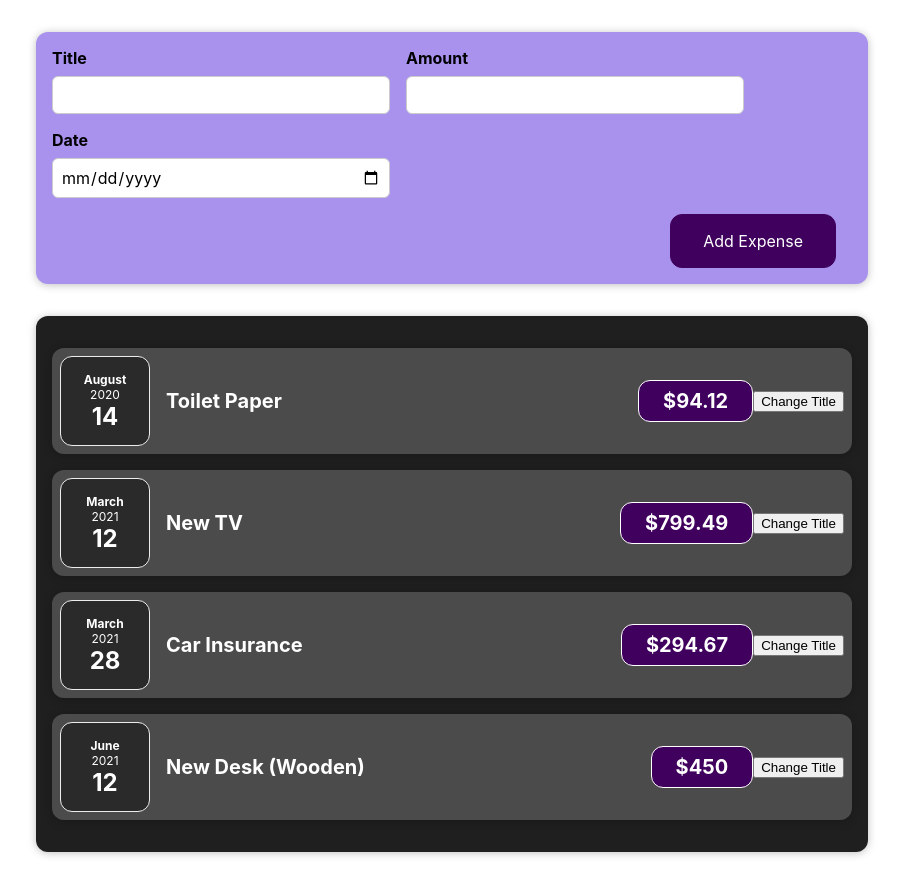
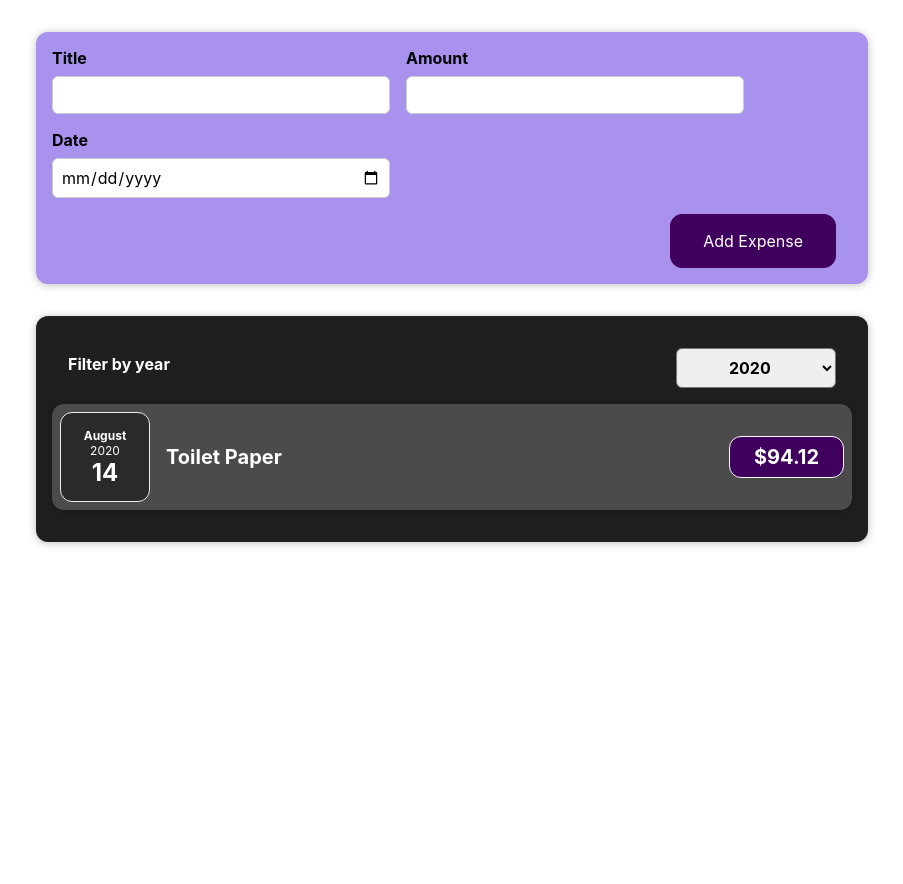
Before and after one commit to jeremyvol/react-complete-guide, a React (Create React App) app: page / in a window 1280 px wide. Shown: the whole page, without its empty margins (188-1091 px from the left). After the commit the page ends 800 px from the top, so only its background shows below. Built offline with nearby package versions, Linux system fonts and the light colour scheme.

Commit message:
Assignment 3

```diff
--- a/src/App.js
+++ b/src/App.js
@@ -1,9 +1,9 @@
 import './App.css';
 import NewExpense from './components/NewExpense/NewExpense';
 import Expenses from './components/Expenses/Expenses';
+import { useState } from 'react';
 
-const App = () => {
-  const expenses = [
+const DUMMY_EXPENSES = [
   {
     id: 'e1',
     title: 'Toilet Paper',
@@ -25,13 +25,18 @@
   },
 ];
 
+const App = () => {
+  const [expenses, setExpenses] = useState(DUMMY_EXPENSES);
+
   const addExpenseHandler = (expense) => {
-    console.log('In App.js');
+    setExpenses((prevExpenses) => {
+      return [expense, ...prevExpenses];
+    });
   };
 
   return (
     <div>
-      <NewExpense addExpense={addExpenseHandler} />
+      <NewExpense onAddExpense={addExpenseHandler} />
       <Expenses items={expenses} />
     </div>
   );
--- a/src/components/Expenses/ExpenseItem.js
+++ b/src/components/Expenses/ExpenseItem.js
@@ -1,25 +1,16 @@
-import React, { useState } from 'react';
-
 import Card from '../UI/Card';
 import ExpenseDate from './ExpenseDate';
 
 import './ExpenseItem.css';
 
 const ExpenseItem = (props) => {
-  const [title, setTitle] = useState(props.title);
-
-  const clickHandler = () => {
-    setTitle('Updated!');
-  };
-
   return (
     <Card className="expense-item">
       <ExpenseDate date={props.date} />
       <div className="expense-item__description">
-        <h2>{title}</h2>
+        <h2>{props.title}</h2>
         <div className="expense-item__price">${props.amount}</div>
       </div>
-      <button onClick={clickHandler}>Change Title</button>
     </Card>
   );
 };
--- a/src/components/Expenses/Expenses.js
+++ b/src/components/Expenses/Expenses.js
@@ -1,31 +1,34 @@
+import { useState } from 'react';
+
 import Card from '../UI/Card';
+import ExpensesFilter from './ExpensesFilter';
 import ExpenseItem from './ExpenseItem';
 
 import './Expenses.css';
 
 const Expenses = (props) => {
+  const [filteredYear, setFilteredYear] = useState('2020');
+
+  const filterChangeHandler = (year) => {
+    setFilteredYear(year);
+  };
+
   return (
     <Card className="expenses">
-      <ExpenseItem
-        title={props.items[0].title}
-        amount={props.items[0].amount}
-        date={props.items[0].date}
+      <ExpensesFilter
+        selected={filteredYear}
+        onChangeFilter={filterChangeHandler}
       />
-      <ExpenseItem
-        title={props.items[1].title}
-        amount={props.items[1].amount}
-        date={props.items[1].date}
-      />
-      <ExpenseItem
-        title={props.items[2].title}
-        amount={props.items[2].amount}
-        date={props.items[2].date}
-      />
-      <ExpenseItem
-        title={props.items[3].title}
-        amount={props.items[3].amount}
-        date={props.items[3].date}
-      />
+      {props.items
+        .filter((item) => item.date.getFullYear().toString() === filteredYear)
+        .map((item) => (
+          <ExpenseItem
+            key={item.id}
+            title={item.title}
+            amount={item.amount}
+            date={item.date}
+          />
+        ))}
     </Card>
   );
 };
--- /dev/null
+++ b/src/components/Expenses/ExpensesFilter.css
@@ -0,0 +1,24 @@
+.expenses-filter {
+  color: white;
+  padding: 0 1rem;
+}
+
+.expenses-filter__control {
+  display: flex;
+  width: 100%;
+  align-items: center;
+  justify-content: space-between;
+  margin: 1rem 0;
+}
+
+.expenses-filter label {
+  font-weight: bold;
+  margin-bottom: 0.5rem;
+}
+
+.expenses-filter select {
+  font: inherit;
+  padding: 0.5rem 3rem;
+  font-weight: bold;
+  border-radius: 6px;
+}
--- /dev/null
+++ b/src/components/Expenses/ExpensesFilter.js
@@ -0,0 +1,23 @@
+import './ExpensesFilter.css';
+
+const ExpensesFilter = (props) => {
+  const filterChangeHandler = (event) => {
+    props.onChangeFilter(event.target.value);
+  };
+
+  return (
+    <div className="expenses-filter">
+      <div className="expenses-filter__control">
+        <label>Filter by year</label>
+        <select value={props.selected} onChange={filterChangeHandler}>
+          <option value="2022">2022</option>
+          <option value="2021">2021</option>
+          <option value="2020">2020</option>
+          <option value="2019">2019</option>
+        </select>
+      </div>
+    </div>
+  );
+};
+
+export default ExpensesFilter;
--- a/src/components/NewExpense/NewExpense.js
+++ b/src/components/NewExpense/NewExpense.js
@@ -7,7 +7,7 @@
       ...enteredExpenseData,
       id: Math.random().toString(),
     };
-    props.addExpense(expenseData);
+    props.onAddExpense(expenseData);
     console.log(expenseData);
   };
 
```
Lines whose indentation alone changed are shown as unchanged.
